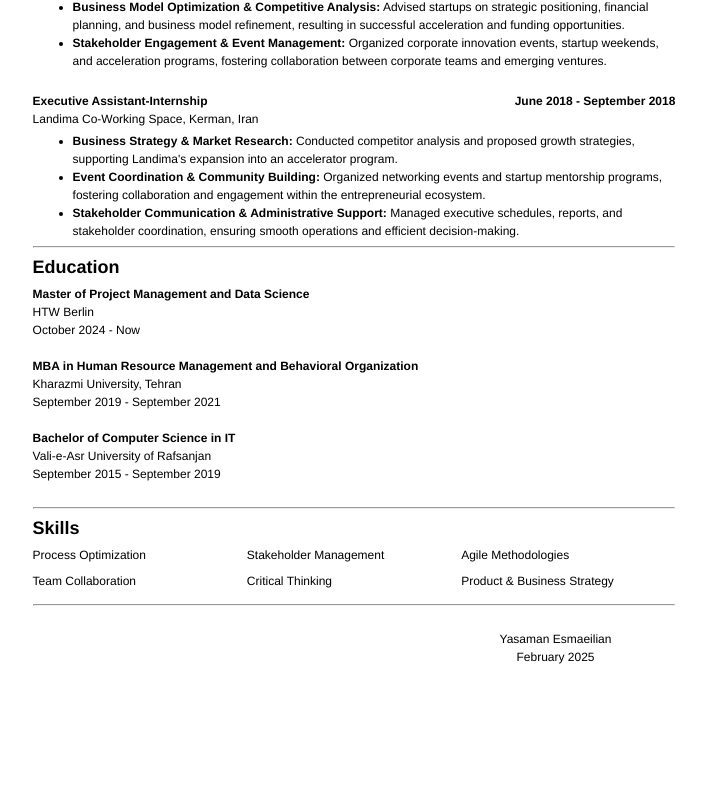
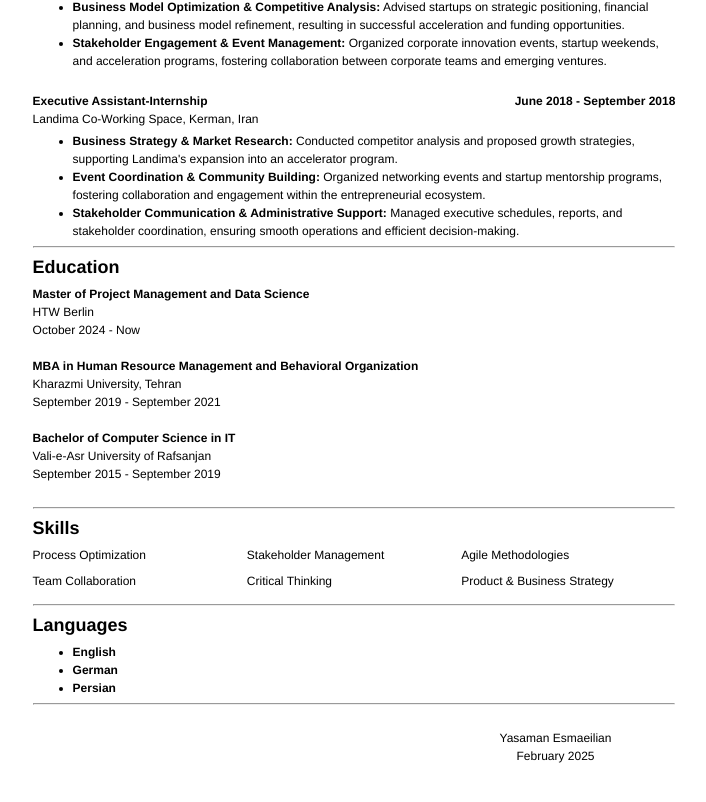
Before and after one commit to leonine90/Resumix, a Nuxt app: page / in a window 1280 px wide. Shown: the part 1190-1992 px from the top of the page, without its empty margins (286-992 px from the left). Before the commit the page ends 1931 px from the top, so only its background shows below. Built offline with nearby package versions, Linux system fonts and the light colour scheme.

Commit message:
feat: add languages section

```diff
--- a/app.vue
+++ b/app.vue
@@ -198,6 +198,21 @@
       </div>
     </section>
     <hr/>
+    <section class="resume-section languages" contenteditable="true">
+      <h2>Languages</h2>
+      <ul>
+        <li>
+          <b>English</b>
+        </li>
+        <li>
+          <b>German</b>
+        </li>
+        <li>
+          <b>Persian</b>
+        </li>
+      </ul>
+    </section>
+    <hr/>
     <br/>
     <div class="signature">
       <div contenteditable="true">
```
